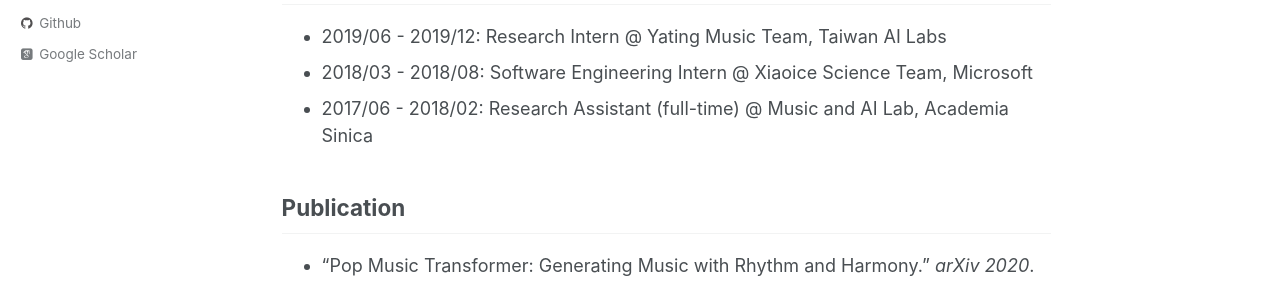
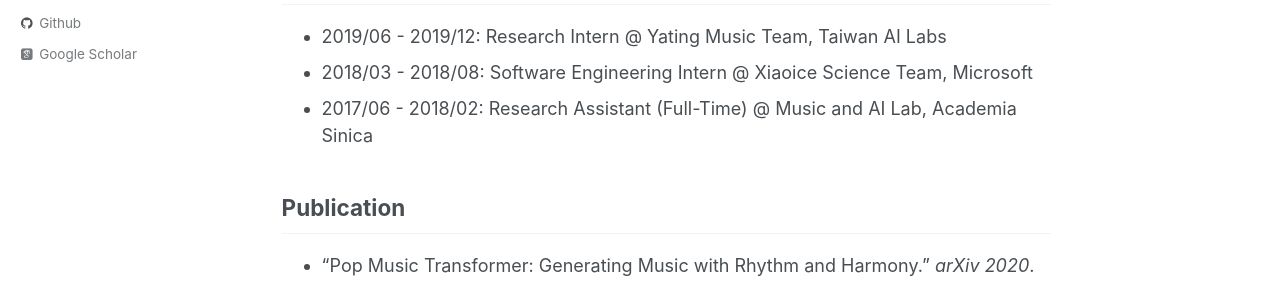
Before and after one commit to remyhuang/remyhuang.github.io, a Jekyll site: the page built from _pages/about.md, in a window 1280 px wide and 972 px high. Shown: the part 350-633 px from the top of the window. Built offline with Jekyll 4.4.1, drawn with Linux system fonts in a browser that asks for light colours; some web fonts are replaced.

```diff
--- a/_pages/about.md
+++ b/_pages/about.md
@@ -16,7 +16,7 @@ My resume/CV: [PDF](https://remyhuang.github.io/files/huang_cv.pdf) \[latest upd
 ## Experience
 - 2019/06 - 2019/12: Research Intern @ Yating Music Team, Taiwan AI Labs
 - 2018/03 - 2018/08: Software Engineering Intern @ Xiaoice Science Team, Microsoft
-- 2017/06 - 2018/02: Research Assistant (full-time) @ Music and AI Lab, Academia Sinica
+- 2017/06 - 2018/02: Research Assistant (Full-Time) @ Music and AI Lab, Academia Sinica
 
 ## Publication
 - "Pop Music Transformer: Generating Music with Rhythm and Harmony." *arXiv 2020*. [\[paper\]](https://arxiv.org/abs/2002.00212) [\[code\]](https://github.com/YatingMusic/remi)
```
